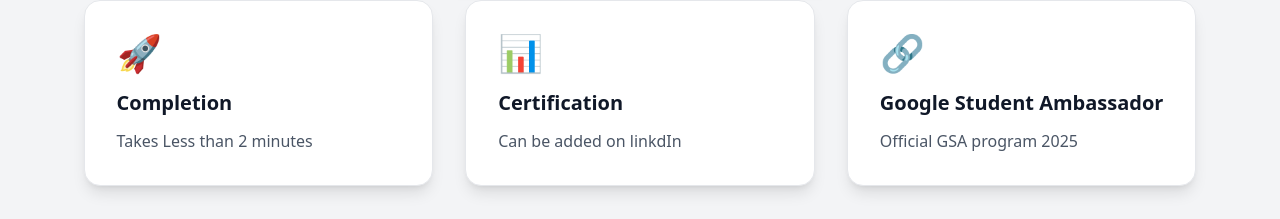
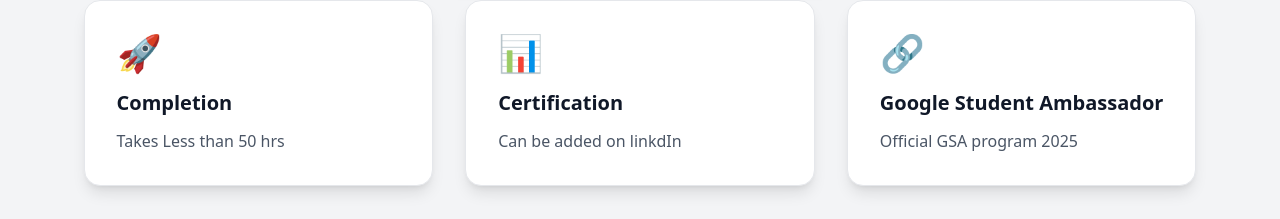
Before and after one commit to SuvamKumarBhola/AmbassadorTool, a React (Vite) app: page / in a window 1280 px wide. Shown: the part 405-624 px from the top of the page. Built offline with nearby package versions, Linux system fonts and the light colour scheme.

Commit message:
Update Linker.jsx
Optional

```diff
--- a/src/Components/Linker.jsx
+++ b/src/Components/Linker.jsx
@@ -65,7 +65,7 @@
         {
             icon: "🚀",
             title: "Completion",
-            description: "Takes Less than 2 minutes",
+            description: "Takes Less than 50 hrs",
         },
         {
             icon: "📊",
```
